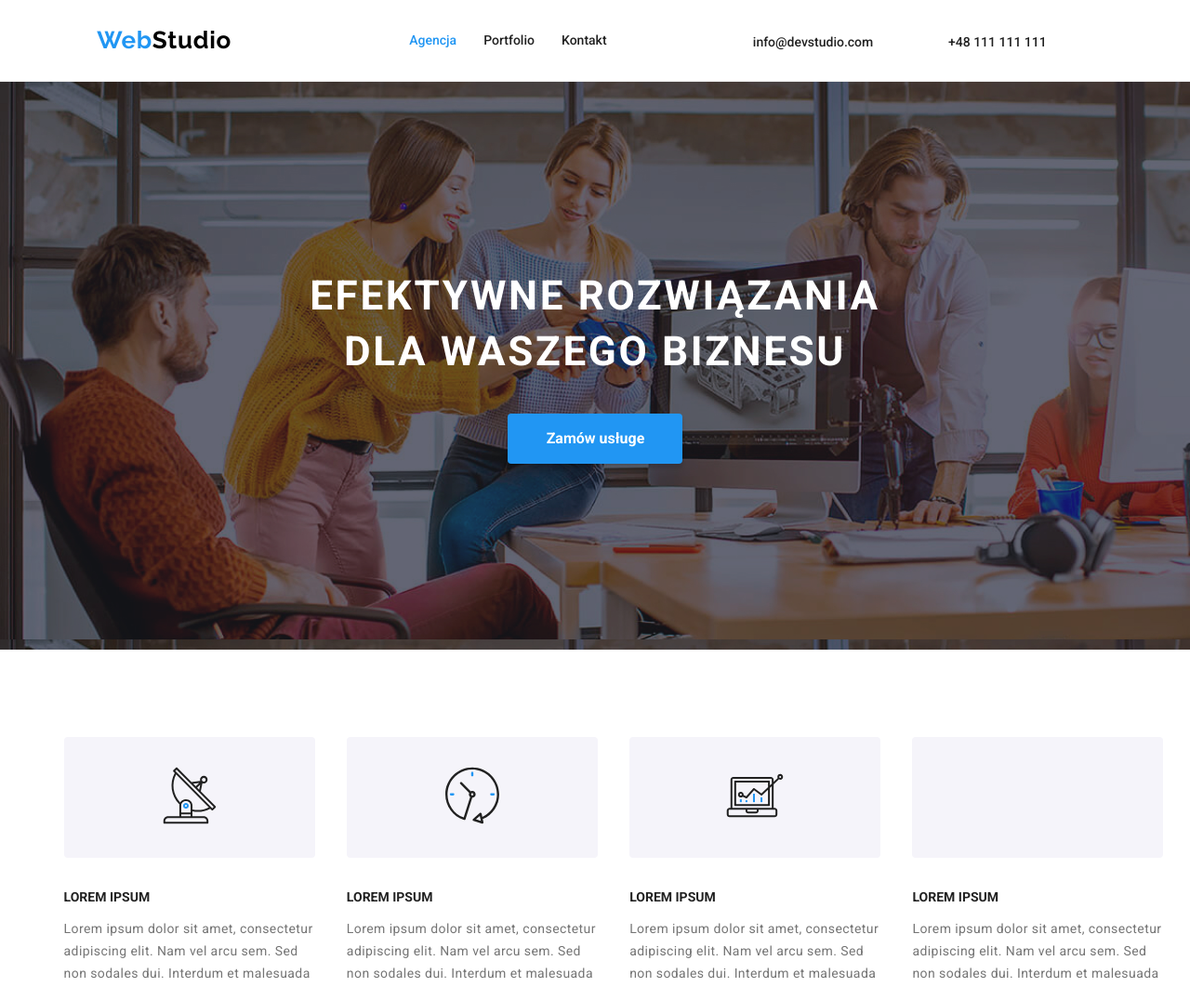
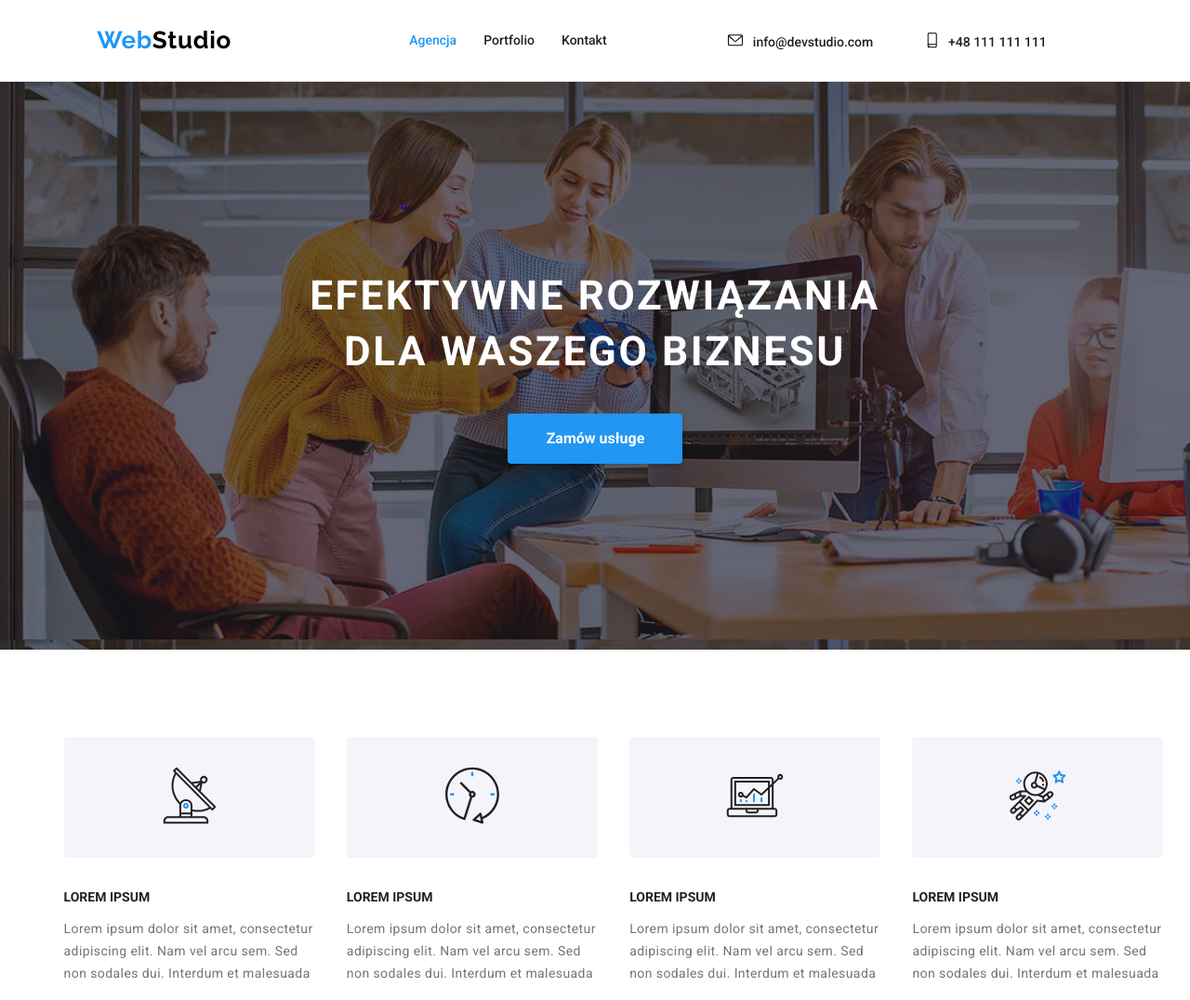
Before and after one commit to KitsuneAkvma/goit-markup-hw-04, a plain HTML site: page index.html in a window 1280 px wide. Shown: the top 1076 px of the page at 93% size. Drawn offline with Linux system fonts and the light colour scheme; the site is published under a folder, as on GitHub Pages, so addresses that start at the root find nothing.

Commit message:
Update index.html
Some svgs paths has been fixed

```diff
--- a/index.html
+++ b/index.html
@@ -44,12 +44,12 @@
         <div class="nav-contacts">
           <a class="nav-email" href="mail:info@devstudio.com">
             <svg class="icon icon-envelope">
-              <use href="../images/icons.svg#icon-envelope"></use></svg
+              <use href="images/icons.svg#icon-envelope"></use></svg
             >info@devstudio.com</a
           >
           <a class="nav-phone" href="tel:111-111-111"
             ><svg class="icon icon-smartphone">
-              <use href="../images/icons.svg#icon-smartphone"></use></svg
+              <use href="images/icons.svg#icon-smartphone"></use></svg
             >+48 111 111 111</a
           >
         </div>
@@ -108,7 +108,7 @@
           <li class="feature-text">
             <div class="feature-img">
               <svg class="icon icon-astronaut-1">
-                <use href="/images/icons.svg#icon-astronaut-1"></use>
+                <use href="images/icons.svg#icon-astronaut-1"></use>
               </svg>
             </div>
             <h3>LOREM IPSUM</h3>
```
